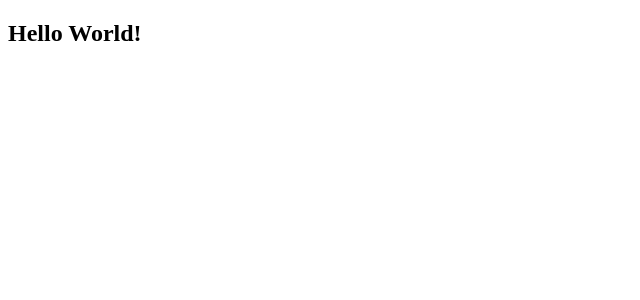
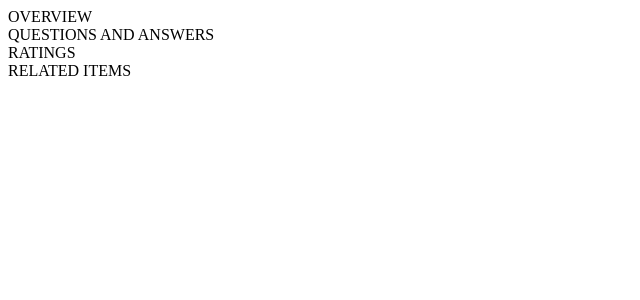
Before and after one commit to Tully-Trouts/rfp2202-FEC, a React app: page / in a window 1280 px wide. Shown: the top 300 px of the page, without its empty margins (0-640 px from the left). Built offline with nearby package versions, Linux system fonts and the light colour scheme; the HTML template or start-up script is replaced by a standard one.

Commit message:
basic front end boiler plate for 4 widgets

```diff
--- a/src/components/App.jsx
+++ b/src/components/App.jsx
@@ -1,11 +1,27 @@
 import React from 'react';
+import Overview from './Overview.jsx';
+import QnA from './Q&A.jsx';
+import Ratings from './Ratings.jsx';
+import RelatedItems from './RelatedItems.jsx';
 
-const App = function () {
-  return (
-    <div>
-      <h2>Hello World!</h2>
-    </div>
-  );
-};
+class App extends React.Component {
+  constructor(props) {
+    super(props);
+    this.state = {
+
+    }
+  }
+
+  render() {
+    return (
+      <div>
+        <Overview />
+        <QnA />
+        <Ratings />
+        <RelatedItems />
+      </div>
+    )
+  }
+}
 
 export default App;
--- /dev/null
+++ b/src/components/Overview.jsx
@@ -0,0 +1,18 @@
+import React from 'react';
+
+class Overview extends React.Component {
+  constructor(props) {
+    super(props);
+    this.state = {
+
+    }
+  }
+
+  render() {
+    return (
+      <div>OVERVIEW</div>
+    )
+  }
+}
+
+export default Overview;
--- /dev/null
+++ b/src/components/Q&A.jsx
@@ -0,0 +1,18 @@
+import React from 'react';
+
+class QnA extends React.Component {
+  constructor(props) {
+    super(props);
+    this.state = {
+
+    }
+  }
+
+  render() {
+    return (
+      <div>QUESTIONS AND ANSWERS</div>
+    )
+  }
+}
+
+export default QnA;
--- /dev/null
+++ b/src/components/Ratings.jsx
@@ -0,0 +1,18 @@
+import React from 'react';
+
+class Ratings extends React.Component {
+  constructor(props) {
+    super(props);
+    this.state = {
+
+    }
+  }
+
+  render() {
+    return (
+      <div>RATINGS</div>
+    )
+  }
+}
+
+export default Ratings;
--- /dev/null
+++ b/src/components/RelatedItems.jsx
@@ -0,0 +1,18 @@
+import React from 'react';
+
+class RelatedItems extends React.Component {
+  constructor(props) {
+    super(props);
+    this.state = {
+
+    }
+  }
+
+  render() {
+    return (
+      <div>RELATED ITEMS</div>
+    )
+  }
+}
+
+export default RelatedItems;
```
Also changed, not shown: 2 other files (tests, documents, lock files or other folders).
